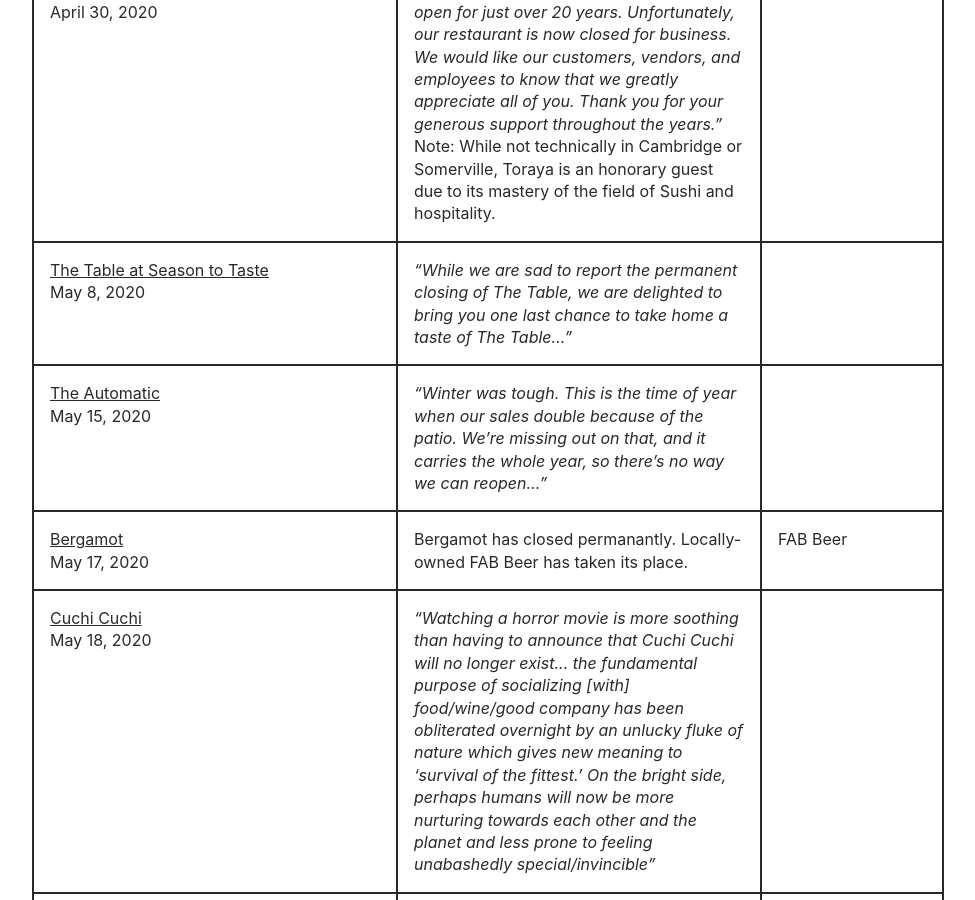
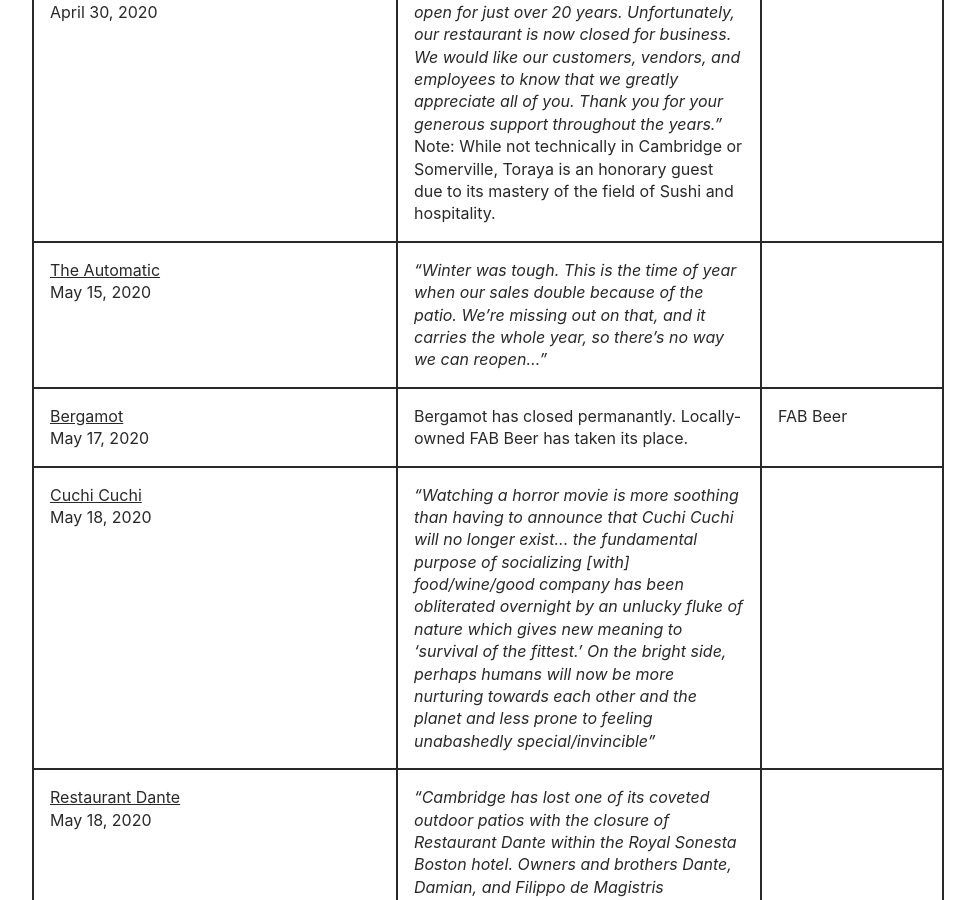
Before and after one commit to unredacted-word/katamari-restaurants, a Jekyll site: the page built from index.md, in a window 1280 px wide and 900 px high, scrolled down 1461 px. Shown: the whole window, without its empty margins (152-1127 px from the left). Built offline with Jekyll 4.4.1, drawn with Linux system fonts in a browser that asks for light colours.

Commit message:
Update companies.yml

```diff
--- a/_data/companies.yml
+++ b/_data/companies.yml
@@ -20,14 +20,6 @@ toraya:
     all of you. Thank you for your generous support throughout the years.</q>
     Note: While not technically in Cambridge or Somerville, Toraya is an honorary
     guest due to its mastery of the field of Sushi and hospitality.
-
-table:
-  name: "The Table at Season to Taste"
-  date: 2020-05-08 14:30:00
-  url: https://www.cambridgetable.com/#about-us
-  notes: >
-    <q>While we are sad to report the permanent closing of The Table, we are
-    delighted to bring you one last chance to take home a taste of The Table…</q>
 
 auttomatic:
   name: "The Automatic"
```
